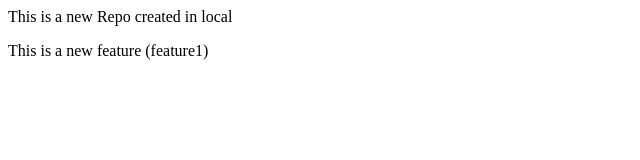
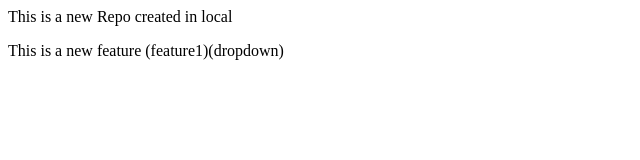
Before and after one commit to Harshit-the-coader/localrepo, a plain HTML site: page Index.html in a window 1280 px wide. Shown: the full height of the page, 0-640 px from the left. Drawn offline with Linux system fonts and the light colour scheme.

Commit message:
Add dropdown

```diff
--- a/Index.html
+++ b/Index.html
@@ -1,2 +1,2 @@
 <p>This is a new Repo created in local</p>
-<p>This is a new feature (feature1)</p>
+<p>This is a new feature (feature1)(dropdown)</p>
```
